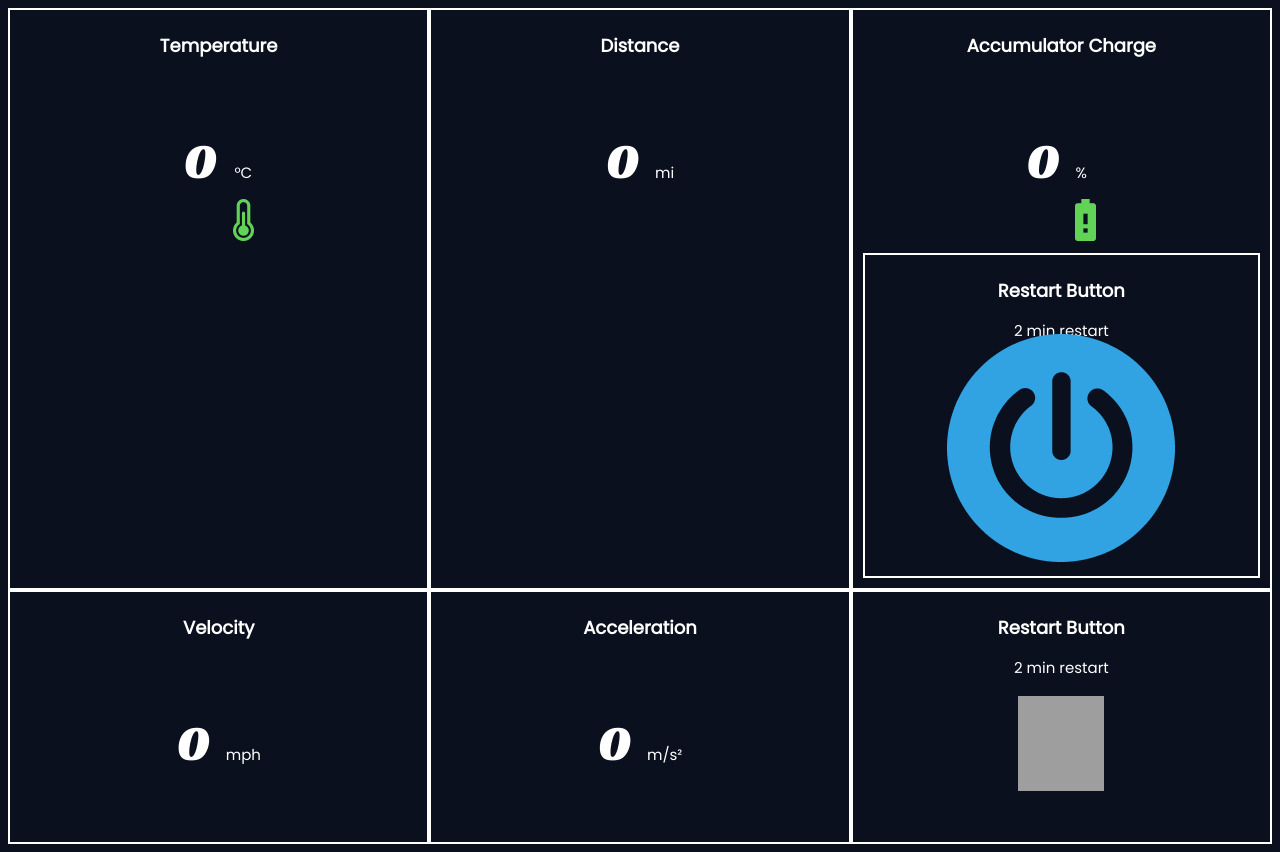
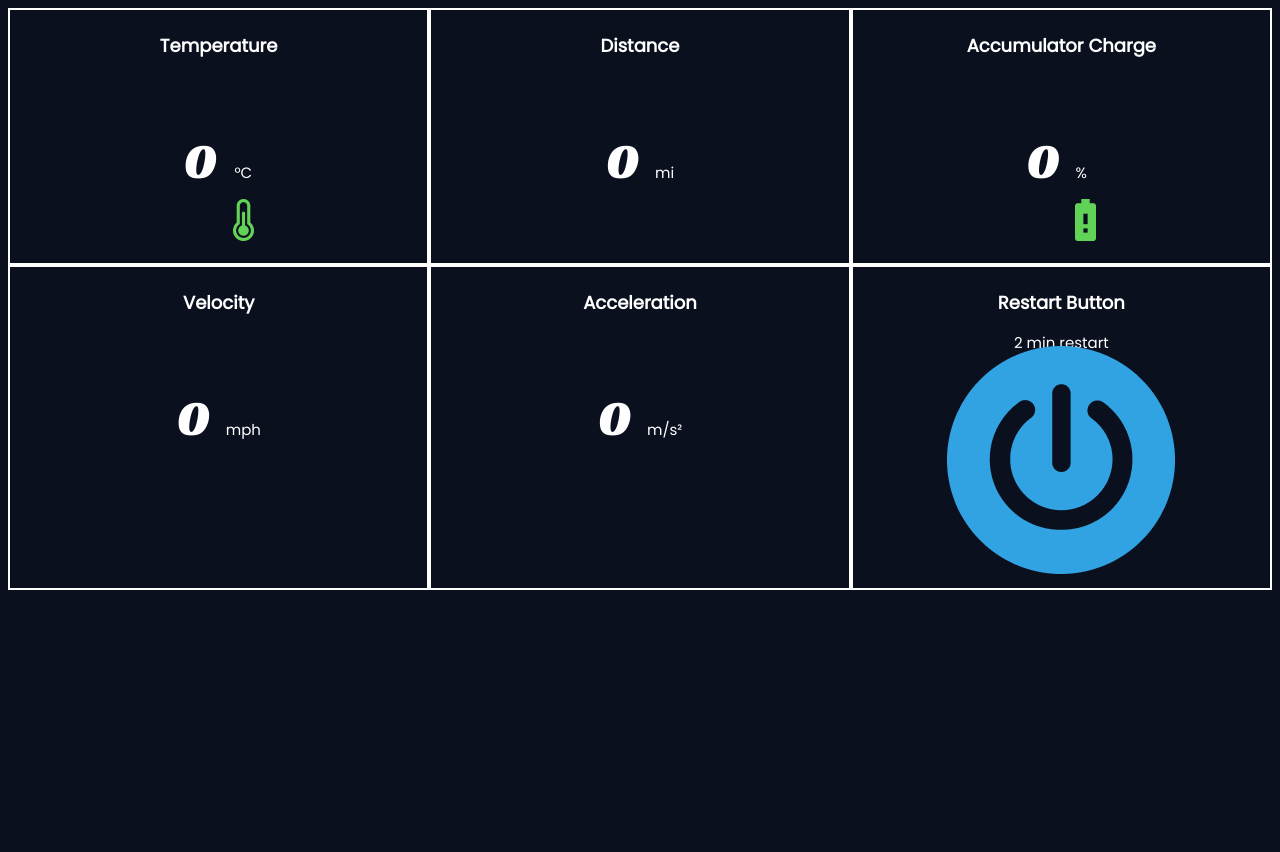
Before and after one commit to Princeton-Racing-Electric/Dashboard, a Flask app: page / in a window 1280 px wide. After the commit the page ends 590 px from the top, so only its background shows below. Run offline with Flask 2, Linux system fonts and the light colour scheme; parts of the project's set-up code (start-up, migrations or seed data) failed here and were passed over; grey boxes are pictures that could not be loaded.

Commit message:
fixed dup restarts

```diff
--- a/Server/templates/boardv2.html
+++ b/Server/templates/boardv2.html
@@ -107,12 +107,7 @@
                 <img id="battery_picture" src="{{url_for('static', filename='Green_Battery_Icon.png')}}" alt="battery picture" style="width:21px;height:42px;">
               </div>
             </div>
-            <div class = "box-cell box3" style="text-align:center">
-              <h1  style="color:white; font-family: 'Poppins', sans-serif;text-align:center; font-size: 18px;"> Restart Button </h1>
-              <p style="color:white; font-family: 'Poppins', cursive;text-align:center; font-size: 15px; margin-bottom:-8px;">2 min restart</p>
-              <a href="/restart" style= "text-align: center;"> <img src="{{url_for('static', filename='Restart Button.png')}}"/> </a>
-              <!--"Restart Button.png" -->
-            </div>
+
           </div>
         </div>
 
@@ -144,9 +139,7 @@
           <div class = "box-cell box3" style="text-align:center">
             <h1  style="color:white; font-family: 'Poppins', sans-serif;text-align:center; font-size: 18px;"> Restart Button </h1>
             <p style="color:white; font-family: 'Poppins', cursive;text-align:center; font-size: 15px; margin-bottom:-8px;">2 min restart</p>
-            <a href="/restart" style= "text-align: center;">
-              <img src="Restart_Button.png" alt="restart button" style="width:86px;height:95px;margin-top: 25px;">
-            </a>
+            <a href="/restart" style= "text-align: center;"> <img src="{{url_for('static', filename='Restart Button.png')}}"/> </a>
             <!--"Restart Button.png" -->
           </div>
         </div>
```
